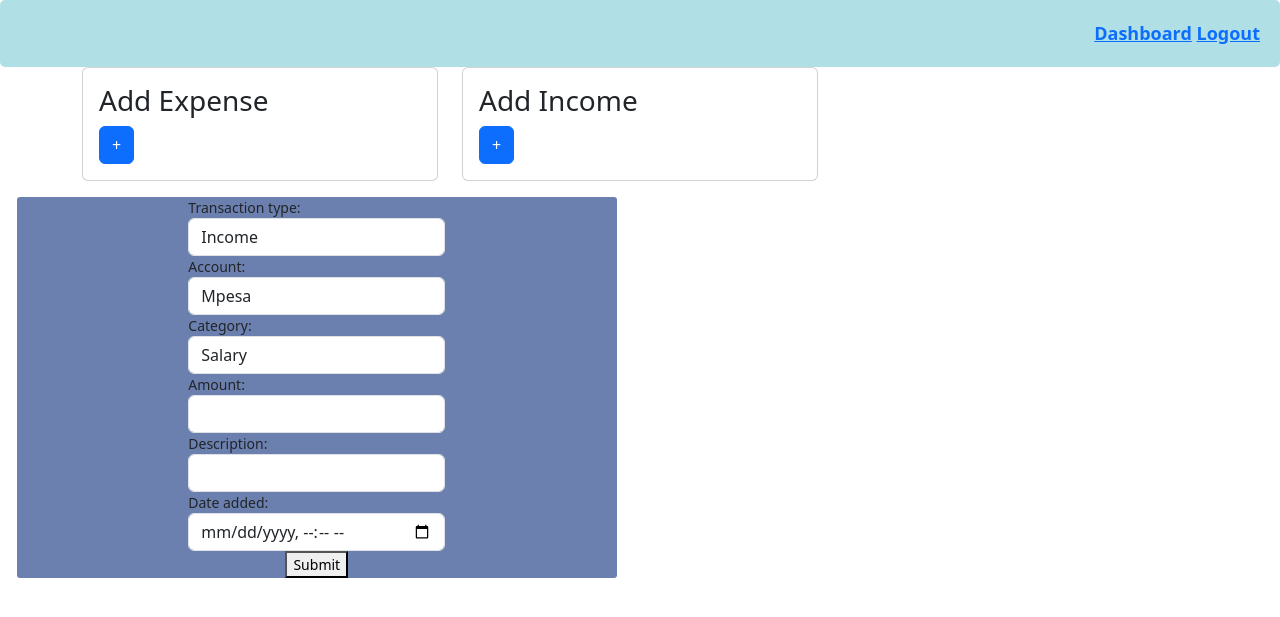
After one commit to NestaNdereva23/TrackMyCash, a Django app: page /trackmycash/dashboard/addtransaction/addincome in a window 1280 px wide. The commit adds this page. Shown: the top 617 px of the page. Run offline with Django 5.2, Linux system fonts and the light colour scheme; the visitor is signed in with stand-in values (Sample User, id 1); parts of the project's set-up code (start-up, migrations or seed data) failed here and were passed over.

Commit message:
update 4.2

```diff
--- a/TrackMyCash/accounts/forms.py
+++ b/TrackMyCash/accounts/forms.py
@@ -1,7 +1,7 @@
 from django import forms
 from django.contrib.auth.forms import UserCreationForm
 from django.contrib.auth.models import User
-from .models import Expenses
+from .models import Expenses, Income
 from django.forms import ModelForm, DateTimeInput
 
 # User login form
@@ -13,12 +13,25 @@ class CreateUserForm(UserCreationForm):
 class ExpenseForm(ModelForm):
     class Meta:
         model = Expenses
-        fields = ['transaction_type', 'account', 'expense_category', 'expense_amount', 'description', 'date_added' ]
+        fields = ['transaction_type', 'account', 'category', 'amount', 'description', 'date_added' ]
         widgets = {
             'transaction_type': forms.Select(attrs={'class': 'form-control equal-width'}),
             'account': forms.Select(attrs={'class': 'form-control equal-width'}),
-            'expense_category': forms.Select(attrs={'class': 'form-control equal-width'}),
-            'expense_amount': forms.NumberInput(attrs={'class': 'form-control equal-width'}),
+            'category': forms.Select(attrs={'class': 'form-control equal-width'}),
+            'amount': forms.NumberInput(attrs={'class': 'form-control equal-width'}),
             'description': forms.TextInput(attrs={'class': 'form-control equal-width'}),
             'date_added': DateTimeInput(attrs={'type': 'datetime-local', 'class': 'form-control equal-width'}),
         }
+
+class IncomeForm(ModelForm):
+    class Meta:
+        model = Income
+        fields = ['transaction_type', 'account', 'category', 'amount', 'description', 'date_added' ]
+        widgets = {
+            'transaction_type': forms.Select(attrs={'class': 'form-control equal-width'},),
+            'account': forms.Select(attrs={'class': 'form-control equal-width'}),
+            'category': forms.Select(attrs={'class': 'form-control equal-width'}),
+            'amount': forms.NumberInput(attrs={'class': 'form-control equal-width'}),
+            'description': forms.TextInput(attrs={'class': 'form-control equal-width'}),
+            'date_added': DateTimeInput(attrs={'type': 'datetime-local', 'class': 'form-control equal-width'}),
+        }
--- a/TrackMyCash/accounts/models.py
+++ b/TrackMyCash/accounts/models.py
@@ -13,11 +13,9 @@ class Expenses(models.Model):
         ("Transport", "Transport"),
         ("WiFi", "WiFi"),
     ]
+
     TRANSACTION_TYPE = [
         ("Expense", "Expense"),
-        ("Income", "Income"),
-        ("Transfer", "Transfer"),
-
     ]
 
     ACCOUNT_CATEGORY = [
@@ -27,13 +25,12 @@ class Expenses(models.Model):
         ("Crypto", "Crypto"),
 
     ]
-
+    user = models.ForeignKey(User, on_delete=models.CASCADE, default=1)
     transaction_type = models.CharField(max_length=15, choices=TRANSACTION_TYPE, default="Expense")
-    user = models.ForeignKey(User, on_delete=models.CASCADE, default=1)
     account = models.CharField(max_length=15, choices=ACCOUNT_CATEGORY, default="Cash")
-    expense_category = models.CharField(max_length=15, choices=EXPENSE_CATEGORY, default="Car")
+    category = models.CharField(max_length=15, choices=EXPENSE_CATEGORY, default="Car")
     description = models.CharField(max_length=1000, blank=True, null=True)
-    expense_amount = models.DecimalField(max_digits=10, decimal_places=2)
+    amount = models.DecimalField(max_digits=10, decimal_places=2)
     date_added = models.DateTimeField(default=timezone.now)
 
     #ordering transactions
@@ -41,8 +38,33 @@ class Expenses(models.Model):
         ordering = ['-date_added']
         # indexes = [models.Index(fields=['-date_added']), ]
 
+class Income(models.Model):
+    TRANSACTION_TYPE = [
+        ("Income", "Income"),
+    ]
+    INCOME_CATEGORY = [
+        ("Salary", "Salary"),
+        ("PocketMoney", "PocketMoney"),
+        ("Investments", "Investments"),
+        ("Lotery", "Lotery"),
+        ("Grants", "Grants"),
+        ("Gifts", "Gifts"),
+    ]
+    ACCOUNT_CATEGORY = [
+        ("Mpesa", "Mpesa"),
+        ("Cash", "Cash"),
+        ("Bank", "Bank"),
+        ("Crypto", "Crypto"),
 
+    ]
+    transaction_type = models.CharField(max_length=15, choices=TRANSACTION_TYPE, default="Income")
+    account = models.CharField(max_length=15, choices=ACCOUNT_CATEGORY, default="Cash")
+    user = models.ForeignKey(User, on_delete=models.CASCADE, default=1)
+    category = models.CharField(max_length=15, choices=INCOME_CATEGORY, default="Salary")
+    amount = models.DecimalField(max_digits=10, decimal_places=2, default=0)
+    description = models.CharField(max_length=1000, blank=True, null=True)
+    date_added = models.DateTimeField(default=timezone.now)
 
-
-    # def __str__(self):
-        # return f"{self.user.username}'s expense on {self.date_added.strftime('%Y-%m-%d')}"
+    class Meta:
+        ordering = ['-date_added']
+        # indexes = [models.Index(fields=['-date_added']), ]
--- /dev/null
+++ b/TrackMyCash/accounts/templates/accounts/addincome.html
@@ -0,0 +1,94 @@
+
+<!DOCTYPE html>
+<html lang="en">
+<head>
+    <meta charset="UTF-8">
+    <meta name="viewport" content="width=device-width, initial-scale=1.0">
+    <title>Document</title>
+    <link href="https://cdn.jsdelivr.net/npm/bootstrap@5.3.3/dist/css/bootstrap.min.css" rel="stylesheet" integrity="sha384-QWTKZyjpPEjISv5WaRU9OFeRpok6YctnYmDr5pNlyT2bRjXh0JMhjY6hW+ALEwIH" crossorigin="anonymous">
+
+</head>
+<style>
+    .header{
+        background: powderblue;
+        text-align: right;
+        padding: 20px;
+        border-radius: 5px;
+        font-size: 18px;
+        font-weight: bold;
+
+    }
+    form {
+        display: flex;
+        flex-direction: column;
+        align-items: center;
+        margin: 1.2em;
+        max-width: 600px;
+        background:  #6c80af;
+        border-radius: 3px;
+        text-decoration: none;
+        font-size: 14px;
+    }
+
+    .form-group {
+        margin-bottom: 1em;
+    }
+
+    .equal-width {
+        width: 100%;
+        max-width: 400px; /* Adjust the max-width as needed */
+    }
+    .field-required .errorlist {
+        display: none;
+}
+</style>
+<body>
+    <!-- navbar section -->
+    <section>
+        <div class="">
+            <div class="header">
+                <a href="{% url 'dashboard' %}">Dashboard</a>
+                <a href="{% url 'logout' %}">Logout</a>
+            </div>
+        </div>
+    </section>
+        <!-- card-selection section -->
+        <section>
+            <div class="container">
+                <div class="row">
+                    <div class="col-4">
+                        <div class="card">
+                            <div class="card-body">
+                                <h3 class="card-title">Add Expense</h3>
+                                <a href="{% url 'addtransaction' %}" class="btn btn-primary">+</a>
+                            </div>
+                        </div>
+                    </div>
+                    <div class="col-4">
+                        <div class="card">
+                            <div class="card-body">
+                                <h3 class="card-title">Add Income</h3>
+                                <a href="{% url 'addincome' %}" class="btn btn-primary">+</a>
+                            </div>
+                        </div>
+                    </div>
+                </div>
+            </div>
+         </section>
+  <!-- Form section -->
+  <form method="post">
+    {% csrf_token %}
+    {{ form.non_field_errors }}
+    <div class="fieldWrapper field-required">
+        {{ form }}
+        <div class="error-message">
+            {{ form.required_field.errors }}
+        </div>
+    </div>
+    <button type="submit">Submit</button>
+</form>
+
+
+
+</body>
+</html>
--- a/TrackMyCash/accounts/urls.py
+++ b/TrackMyCash/accounts/urls.py
@@ -8,6 +8,8 @@ urlpatterns = [
     path("login/", views.loginPage, name="login"),
     path("dashboard/logout/", views.logoutPage, name="logout"),
     path("dashboard/", views.dashboard, name="dashboard"),
-    path("dashboard/addexpense/", views.addexpensePage, name="addexpense"),
+    path("dashboard/addtransaction/", views.addtransactionPage, name="addtransaction"),
+    # path("dashboard/addtransaction/addexpense", views.addtransactionPage, name="addexpense"),
+    path("dashboard/addtransaction/addincome", views.addincomePage, name="addincome"),
     path("dashboard/test/", views.test, name="test"),
 ]
--- a/TrackMyCash/accounts/views.py
+++ b/TrackMyCash/accounts/views.py
@@ -1,8 +1,8 @@
 from django.shortcuts import render, redirect
 from django.db.models import Sum
-from .models import Expenses
+from .models import Expenses, Income
 from django.contrib.auth.decorators import login_required
-from .forms import CreateUserForm, ExpenseForm
+from .forms import CreateUserForm, ExpenseForm, IncomeForm
 from django.contrib.auth import authenticate, login, logout
 from django.contrib import messages
 
@@ -53,11 +53,22 @@ def dashboard(request):
 
     #display added expenses return for current user
     expenses = Expenses.objects.filter(user=request.user)
+    incomes = Income.objects.filter(user=request.user)
 
-    total_expenses = expenses.aggregate(total=Sum('expense_amount'))['total'] or 0
+    total_expenses = expenses.aggregate(total=Sum('amount'))['total'] or 0
+    total_income = incomes.aggregate(total=Sum('amount'))['total'] or 0
+    current_balance = total_income - total_expenses
 
+    #combine exenses and incomes
+    transactions = list(expenses) + list(incomes)
+    transactions.sort(key=lambda x: x.date_added, reverse=True)
 
-    return render(request, "accounts/dashboard.html", {"expenses":expenses, "total_expenses":total_expenses})
+    return render(request, "accounts/dashboard.html",{
+        "transactions":transactions,
+        "total_expenses":total_expenses,
+        "total_income":total_income,
+        "current_balance": current_balance
+        })
 
 #userlogout view
 @login_required
@@ -67,7 +78,7 @@ def logoutPage(request):
 
 #add expense view
 @login_required
-def addexpensePage(request):
+def addtransactionPage(request):
     form = ExpenseForm(request.POST)
 
     if request.method == "POST":
@@ -80,18 +91,27 @@ def addexpensePage(request):
     else:
          form = ExpenseForm()
 
-    return render(request, "accounts/addexpense.html", {"form":form})
+    return render(request, "accounts/addtransaction.html", {"form":form})
 
+#add income view
+@login_required
+def addincomePage(request):
+    form = IncomeForm(request.POST)
 
+    if request.method == "POST":
+        form = IncomeForm(request.POST)
+        if form.is_valid():
+            income = form.save(commit=False)
+            income.user = request.user
+            income.save()
+            return redirect('dashboard')
+        else:
+            form = IncomeForm()
+
+    return render(request, "accounts/addincome.html", {"form":form})
 
 
 def test(request):
 
-    # total_expenses = Expenses.objects.annotate(total_expenses=Sum("expense_amount"))
-
-    expenses = Expenses.objects.filter(user=request.user)
-
-    total_expenses = expenses.aggregate(total=Sum('expense_amount'))['total'] or 0
-
-
-    return render(request, "accounts/test.html", {"total_expenses":total_expenses, "expenses":expenses}  )
+    pass
+    return render(request, "accounts/test.html"  )
```
Also changed, not shown: TrackMyCash/accounts/templates/accounts/addtransaction.html (renamed from TrackMyCash/accounts/templates/accounts/addexpense.html, +30 -31 lines), TrackMyCash/accounts/templates/accounts/dashboard.html (+14 -13 lines), TrackMyCash/accounts/templates/accounts/test.html (+7 -5 lines), TrackMyCash/accounts/migrations/0004_expenses_income_category.py (added), TrackMyCash/accounts/migrations/0005_expenses_income_amount.py (added), TrackMyCash/accounts/migrations/0006_remove_expenses_income_amount_and_more.py (added), TrackMyCash/accounts/migrations/0007_rename_expense_amount_expenses_amount_and_more.py (added).
